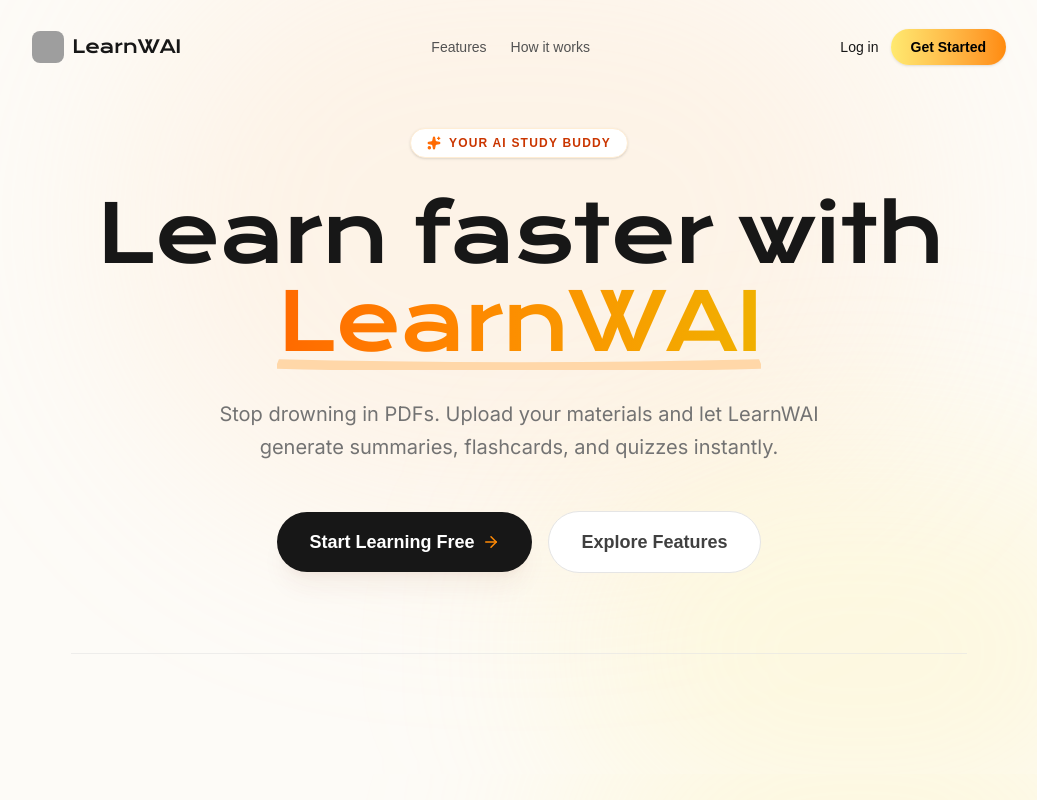
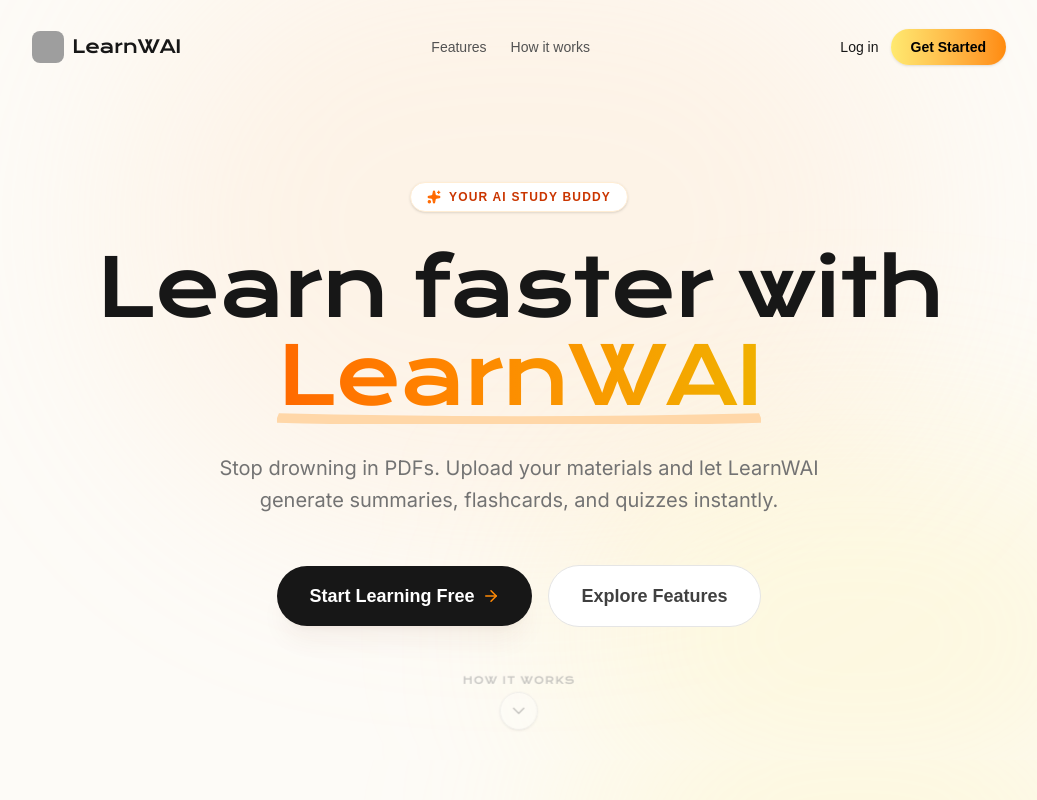
Before and after one commit to Nappiz/PBKK-Kelompok-5-FE, a Next.js app: page / in a window 1280 px wide. Shown: the top 800 px of the page, without its empty margins (121-1158 px from the left). Built offline with nearby package versions, Linux system fonts and the light colour scheme; grey boxes are pictures that could not be loaded.

Commit message:
add: demo video

```diff
--- a/src/app/components/landing/Hero.tsx
+++ b/src/app/components/landing/Hero.tsx
@@ -1,12 +1,12 @@
 "use client";
 
 import { motion } from "framer-motion";
-import { ArrowRight, Sparkles } from "lucide-react";
+import { ArrowRight, Sparkles, ChevronDown } from "lucide-react";
 import Link from "next/link";
 
 export default function Hero() {
   return (
-    <section className="relative min-h-[90vh] flex flex-col justify-center overflow-hidden pt-32 pb-20">
+    <section className="relative min-h-[95vh] flex flex-col justify-center overflow-hidden pt-32 pb-20">
       <div className="absolute inset-0 bg-[#FDFBF7] -z-20" />
       <div className="absolute top-[-10%] left-1/2 -translate-x-1/2 w-[800px] h-[600px] bg-orange-200/20 rounded-full blur-[100px] -z-10" />
       <div className="absolute bottom-[-10%] right-0 w-[600px] h-[400px] bg-yellow-200/20 rounded-full blur-[100px] -z-10" />
@@ -65,15 +65,22 @@
             Explore Features
           </Link>
         </motion.div>
+      </div>
 
-        <motion.div
-            initial={{ opacity: 0 }}
-            animate={{ opacity: 1 }}
-            transition={{ delay: 0.6, duration: 1 }}
-            className="mt-20 pt-10 border-t border-neutral-200/60 max-w-4xl mx-auto"
-        >
-        </motion.div>
-      </div>
+      <motion.div
+        initial={{ opacity: 0 }}
+        animate={{ opacity: 1, y: [0, 10, 0] }}
+        transition={{ delay: 1, duration: 2, repeat: Infinity, ease: "easeInOut" }}
+        className="absolute bottom-10 left-1/2 -translate-x-1/2 flex flex-col items-center gap-2 cursor-pointer"
+      >
+         <Link href="#features" className="flex flex-col items-center text-neutral-400 hover:text-orange-500 transition-colors">
+            <span className="text-[10px] font-krona uppercase tracking-widest mb-1">How it works</span>
+            <div className="p-2 rounded-full border border-neutral-200 bg-white/50 backdrop-blur-sm shadow-sm">
+               <ChevronDown size={20} />
+            </div>
+         </Link>
+      </motion.div>
+
     </section>
   );
 }
```
